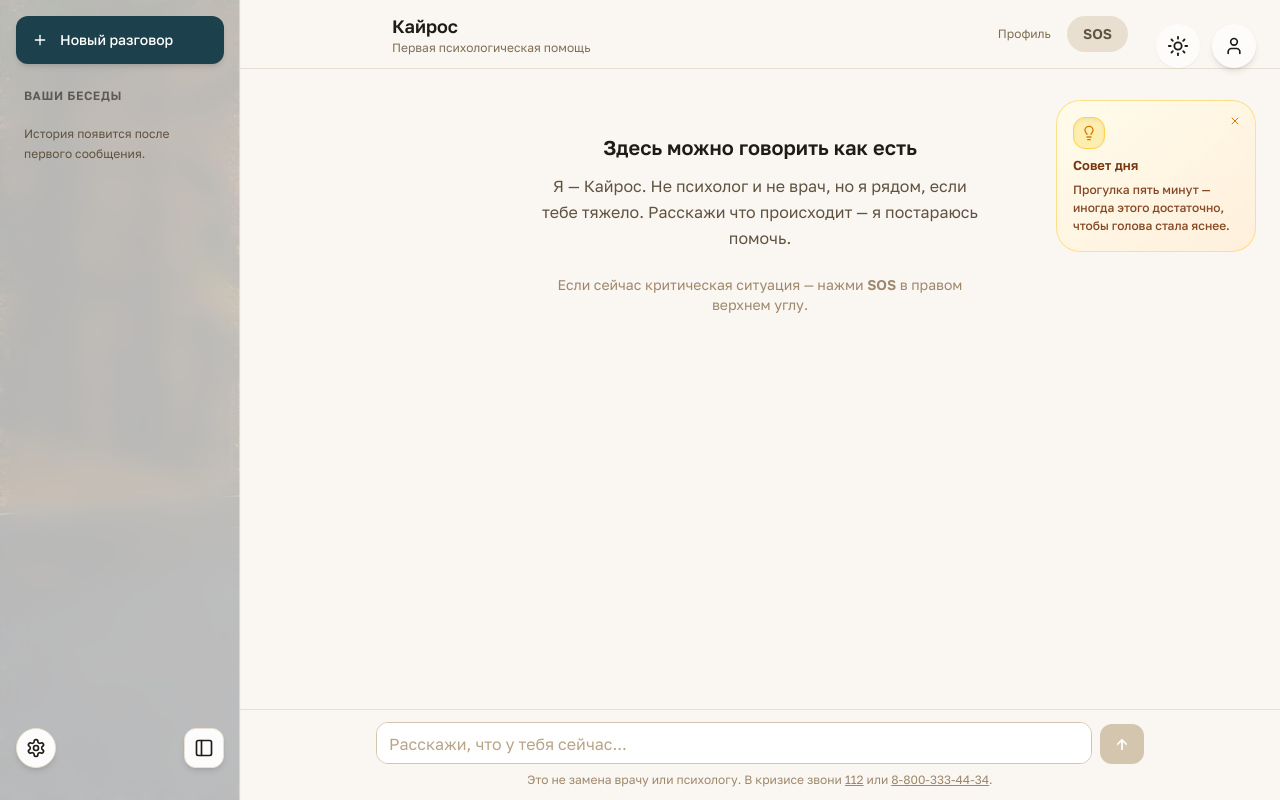
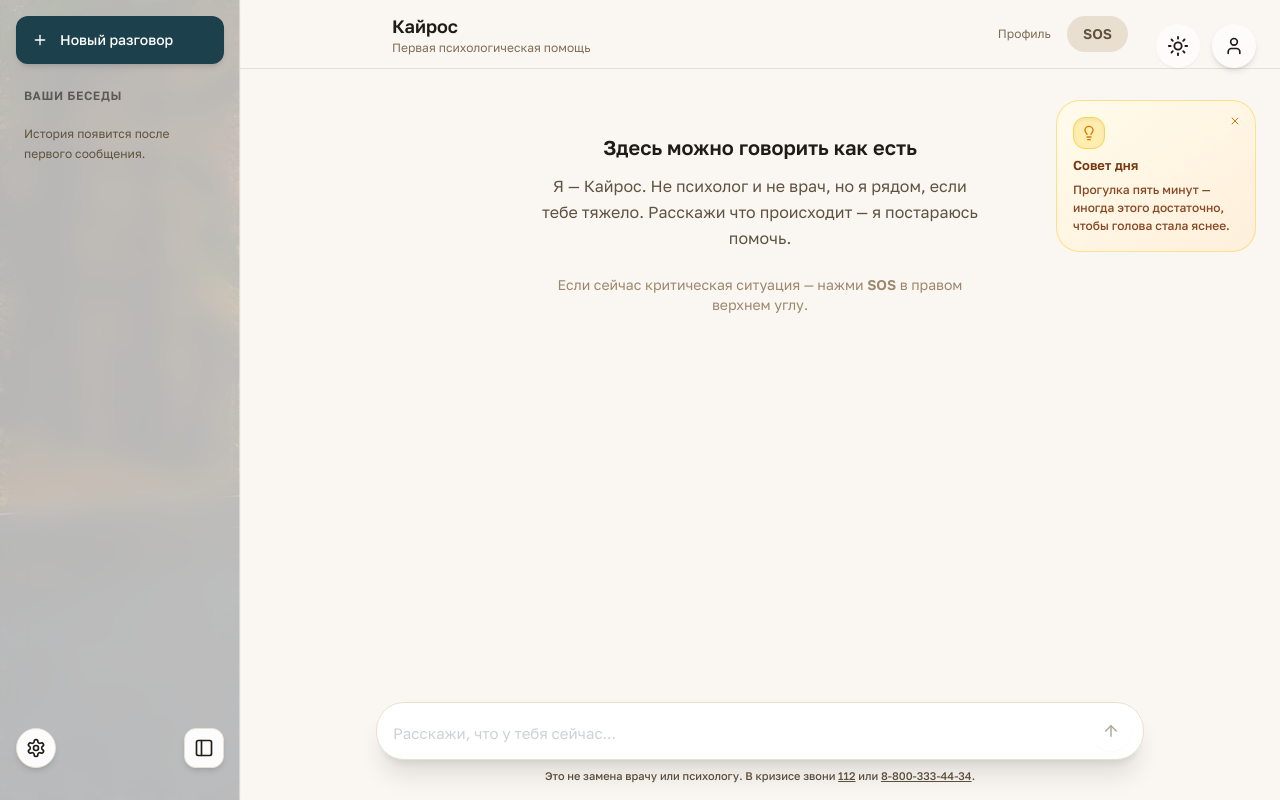
Before and after one commit to IAmYourPlayboy/Kairos-Psychologist-AI, a Next.js app in the folder frontend/: page /chat in a window 1280 px wide. Built offline with nearby package versions, Linux system fonts and the light colour scheme.

Commit message:
refactor(frontend): restyle InputArea (glassmorphism, theme-aware, no attach/mic)

```diff
--- a/frontend/components/Chat/InputArea.tsx
+++ b/frontend/components/Chat/InputArea.tsx
@@ -1,6 +1,12 @@
 "use client";
 
 import { useEffect, useRef, useState } from "react";
+import { motion } from "motion/react";
+import { ArrowUp } from "lucide-react";
+
+import { Button } from "@/components/ui/Button";
+import { cn } from "@/lib/cn";
+import { useThemeTokens } from "@/hooks/useThemeTokens";
 
 interface InputAreaProps {
   onSend: (text: string) => void;
@@ -11,25 +17,29 @@ interface InputAreaProps {
 /**
  * Поле ввода + кнопка отправки.
  *
+ * Стиль: glassmorphism rounded-[28px] контейнер, кнопка-стрелка справа.
+ * НЕТ голосового ввода (mic) и НЕТ прикрепления файлов на MVP —
+ * это лишний функционал для кризисной помощи (см. spec).
+ *
  * Особенности:
- * - Enter — отправить, Shift+Enter — новая строка.
- * - Автоматически растёт по высоте (до 6 строк).
- * - Блокируется когда disabled=true (бот печатает).
+ * - Enter — отправить, Shift+Enter — новая строка
+ * - Авторазмер высоты (до ~6 строк)
+ * - Дисклеймер про 112 / 8-800 — внизу под полем
  */
 export default function InputArea({
   onSend,
   disabled = false,
   placeholder = "Напиши, что у тебя сейчас...",
 }: InputAreaProps) {
+  const t = useThemeTokens();
   const [text, setText] = useState("");
   const textareaRef = useRef<HTMLTextAreaElement>(null);
 
-  // Авторазмер высоты textarea
   useEffect(() => {
     const ta = textareaRef.current;
     if (!ta) return;
     ta.style.height = "auto";
-    ta.style.height = `${Math.min(ta.scrollHeight, 144)}px`; // max 144px ≈ 6 строк
+    ta.style.height = `${Math.min(ta.scrollHeight, 144)}px`;
   }, [text]);
 
   function handleSend() {
@@ -47,8 +57,14 @@ export default function InputArea({
   }
 
   return (
-    <div className="border-t border-warm-200 bg-warm-50 px-4 py-3">
-      <div className="flex items-end gap-2 max-w-3xl mx-auto">
+    <div className="w-full px-4 sm:px-6 pb-3 sm:pb-4">
+      <div className="max-w-3xl mx-auto">
+        <div
+          className={cn(
+            "w-full rounded-[28px] backdrop-blur-2xl flex px-3 py-2 items-end gap-2 transition-all duration-300",
+            t.inputWrapper,
+          )}
+        >
           <textarea
             ref={textareaRef}
             value={text}
@@ -57,22 +73,42 @@ export default function InputArea({
             placeholder={placeholder}
             rows={1}
             disabled={disabled}
-          className="flex-1 resize-none rounded-xl border border-warm-300 bg-white px-3 py-2 text-warm-900 placeholder:text-warm-400 focus:outline-none focus:ring-2 focus:ring-accent-400 focus:border-transparent disabled:bg-warm-100 disabled:text-warm-500 disabled:cursor-not-allowed leading-relaxed"
             aria-label="Сообщение"
+            className={cn(
+              "flex-1 resize-none bg-transparent border-none outline-none text-[15px] py-1.5 px-1 min-w-0 leading-relaxed",
+              t.textMain,
+              "placeholder:opacity-50",
+              disabled && "opacity-50 cursor-not-allowed",
+            )}
           />
-
-        <button
+          <Button
             type="button"
             onClick={handleSend}
             disabled={disabled || !text.trim()}
-          className="rounded-xl bg-accent-500 hover:bg-accent-600 text-white px-4 py-2 font-medium transition-colors disabled:bg-warm-300 disabled:cursor-not-allowed shrink-0"
             aria-label="Отправить"
+            size="icon"
+            className={cn(
+              "size-10 rounded-full shrink-0",
+              text.trim() ? cn(t.btnPrimary, "shadow-lg") : "bg-transparent",
+              !text.trim() && cn(t.textMuted, t.btnHover),
+            )}
           >
-          ↑
-        </button>
+            <motion.div
+              className="size-full flex items-center justify-center"
+              whileHover={text.trim() ? { y: -1, scale: 1.1 } : undefined}
+              transition={{ type: "spring", bounce: 0.5 }}
+            >
+              <ArrowUp className="size-[18px]" />
+            </motion.div>
+          </Button>
         </div>
 
-      <p className="text-xs text-warm-500 mt-2 text-center max-w-3xl mx-auto">
+        <p
+          className={cn(
+            "text-[11px] font-medium mt-2 text-center",
+            t.textMuted,
+          )}
+        >
           Это не замена врачу или психологу. В кризисе звони{" "}
           <a href="tel:112" className="underline">
             112
@@ -84,5 +120,6 @@ export default function InputArea({
           .
         </p>
       </div>
+    </div>
   );
 }
```
Lines whose indentation alone changed are shown as unchanged.
